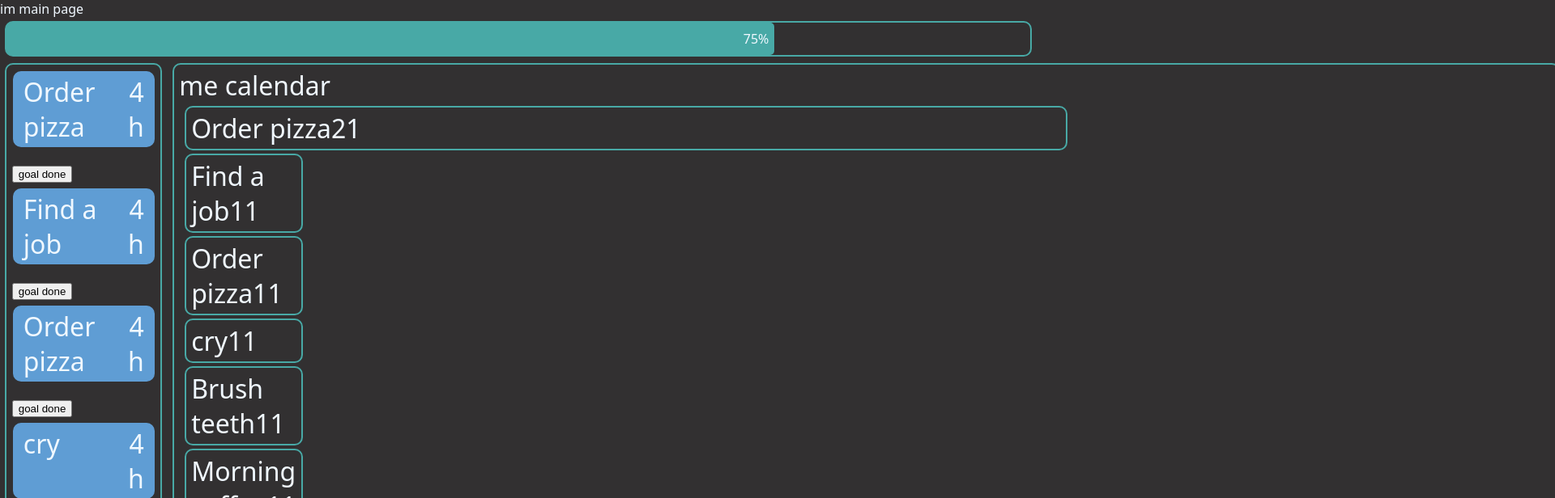
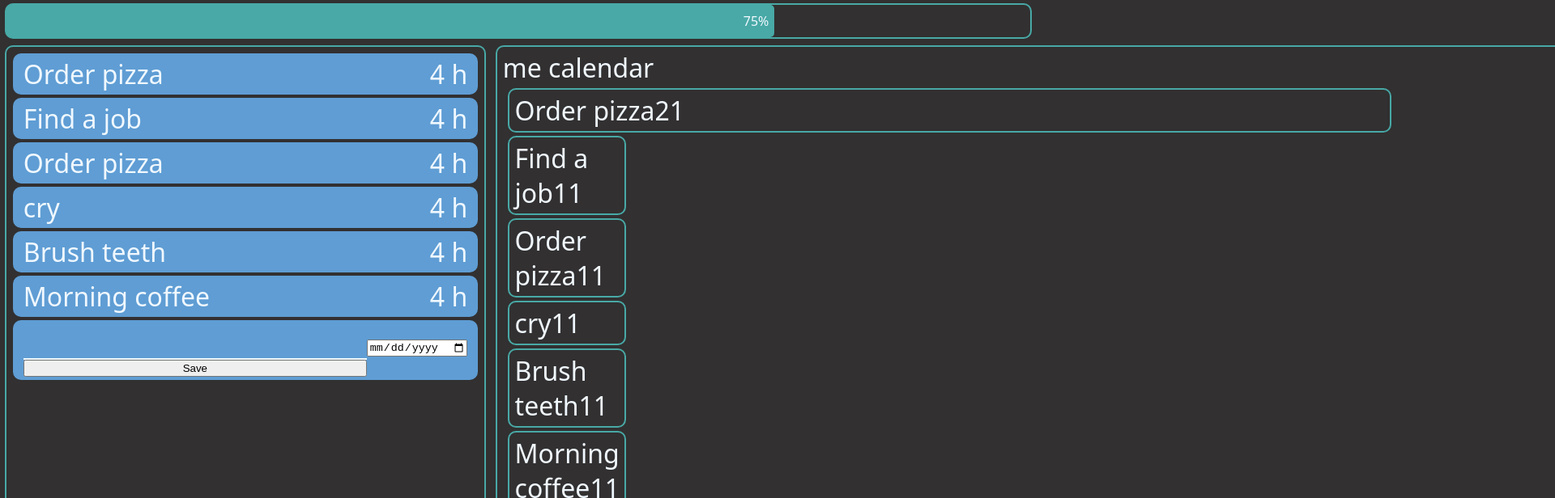
Before and after one commit to qystaubai/plshireme, a React app: page / in a window 1280 px wide. Shown: the top 616 px of the page at 81% size, 1920 px wide, since content can reach past the window. Built offline with nearby package versions, Linux system fonts and the light colour scheme; the HTML template or start-up script is replaced by a standard one.

Commit message:
adding goal button functionality

```diff
--- a/src/actions/actions.tsx
+++ b/src/actions/actions.tsx
@@ -1,7 +1,13 @@
-import {ActionTypes, Actions} from "../types/actionTypes";
+import {Actions, ActionTypes} from "../types/actionTypes";
+import {Goal} from "../types/types";
 
 //action creators
 export const goalDoneAction = (goalId: number): Actions => ({
     type: ActionTypes.GOAL_DONE,
     payload: {goalId: goalId}
 })
+
+export const goalAddedAction = (goal: Goal): Actions => ({
+    type: ActionTypes.GOAL_ADDED,
+    payload: goal
+})
--- a/src/components/AddGoalCard.tsx
+++ b/src/components/AddGoalCard.tsx
@@ -1,15 +1,48 @@
-import React, {ReactElement} from "react";
+import React, {ReactElement, useState} from "react";
+import {connect, ConnectedProps} from "react-redux";
+import {goalAddedAction} from "../actions/actions";
+import {ActionTypes} from "../types/actionTypes";
+import {State} from "../types/types";
 // import {Goal} from "../types/types";
 
-export const GoalCardComponent: React.FC = (): ReactElement => {
+const mapStateToProps = (state: State) => ({goals: state.goals});
+const mapDispatchToProps = {
+    goalAddedAction
+}
+
+const connector = connect(mapStateToProps, mapDispatchToProps);
+
+type PropsFromRedux = ConnectedProps<typeof connector>;
+type Props = PropsFromRedux;
+
+export const AddGoalCardComponent: React.FC<Props> = (props): ReactElement => {
+    const [goalTitle, setGoalTitle] = useState("");
+
+    const onChange = (e: React.FormEvent<HTMLInputElement>) => {
+        setGoalTitle(e.currentTarget.value);
+    }
+
+    const handleGoalAdded = () => {
+        if (goalTitle) {
+            props.goalAddedAction({
+                title: goalTitle,
+                id: props.goals.length,
+                deadline: new Date(),
+                repeated: false,
+                done: false
+            })
+        }
+    }
     return (
         <div className={"goal card"}>
             <div className="goal-title">
-                <input/>
+                <input className="input" value={goalTitle} onChange={onChange}/>
             </div>
             <div className="goal-deadline">
-                <input/>
+                <input type="date"/>
             </div>
+            <button onClick={handleGoalAdded}>Save</button>
         </div>
     )
 }
+export default connector(AddGoalCardComponent);
--- a/src/components/Board.tsx
+++ b/src/components/Board.tsx
@@ -4,6 +4,7 @@ import {Goal, State} from "../types/types";
 import {GoalCardComponent} from "./GoalCard";
 import {CalendarCardComponent} from "./CalendarCard";
 import {goalDoneAction} from "../actions/actions";
+import AddGoalCardComponent from "./AddGoalCard";
 
 
 const mapStateToProps = (state: State) => ({goals: state.goals});
@@ -18,21 +19,14 @@ type Props = PropsFromRedux;
 
 const BoardComponent: React.FC<Props> = (props: Props): ReactElement => {
 
-    const handleGoalDone = (goalId: number) => {
-        props.goalDoneAction(goalId)
-        console.log("doing")
-    }
     return (
         <div className="board-container">
             <div className="board">
                 <div className="goals card">
                     {props.goals.map((goal: Goal) =>
-                        <div key={goal.id}>
-                            <GoalCardComponent {...goal}/>
-                            {/*testing button*/}
-                            <button onClick={() => handleGoalDone(goal.id)}> goal done</button>
-                        </div>
+                        <GoalCardComponent key={goal.id} {...goal}/>
                     )}
+                    <AddGoalCardComponent />
 
                 </div>
 
--- a/src/index.css
+++ b/src/index.css
@@ -35,7 +35,7 @@ body {
 
 
 .board {
-    height: 90vh;
+    height: 93vh;
     display: grid;
     grid-template-columns: 2fr 4fr;
 }
@@ -70,6 +70,20 @@ body {
     text-align: end;
 }
 
+.input {
+    background: none;
+    color: #f0f8ff;
+    font-size: 2rem;
+    border: none;
+    border-bottom: .15rem solid #f0f8ff;
+    transition: border-bottom-color .4s;
+}
+
+.input:focus {
+    outline: none;
+    border-bottom-color: #F7B32B;
+}
+
 .calendar {
 
 }
--- a/src/pages/MainPage.tsx
+++ b/src/pages/MainPage.tsx
@@ -4,7 +4,6 @@ import {TopBarComponent} from "../components/TopBar";
 
 export const MainPage: React.FC = () => (
     <div>
-        im main page
         <TopBarComponent/>
         <BoardComponent/>
     </div>
--- a/src/reducer/reducer.tsx
+++ b/src/reducer/reducer.tsx
@@ -55,6 +55,15 @@ export default function appReducer(state = initialState, action: Actions): State
     // The reducer normally looks at the action type field to decide what happens
     console.log(state);
     switch (action.type) {
+        case ActionTypes.GOAL_ADDED:
+            return {
+                ...state,
+                goals: [
+                    ...state.goals,
+                    action.payload
+                ]
+
+            }
         case ActionTypes.GOAL_DONE: {
             const goalsList = [...state.goals];
 
--- a/src/types/actionTypes.ts
+++ b/src/types/actionTypes.ts
@@ -1,5 +1,8 @@
+import {Goal} from "./types";
+
 export enum ActionTypes {
-    GOAL_DONE = "goal/done"
+    GOAL_DONE = "goal/done",
+    GOAL_ADDED = "goal/added"
 }
 
 interface GoalDoneAction {
@@ -9,4 +12,9 @@ interface GoalDoneAction {
     }
 }
 
-export type Actions = GoalDoneAction;
+interface GoalAddedAction {
+    type: typeof ActionTypes.GOAL_ADDED,
+    payload: Goal
+}
+
+export type Actions = GoalDoneAction | GoalAddedAction;
```
Also changed, not shown: src/components/AddGoalInfoTab.tsx (added, +11 -0 lines).
